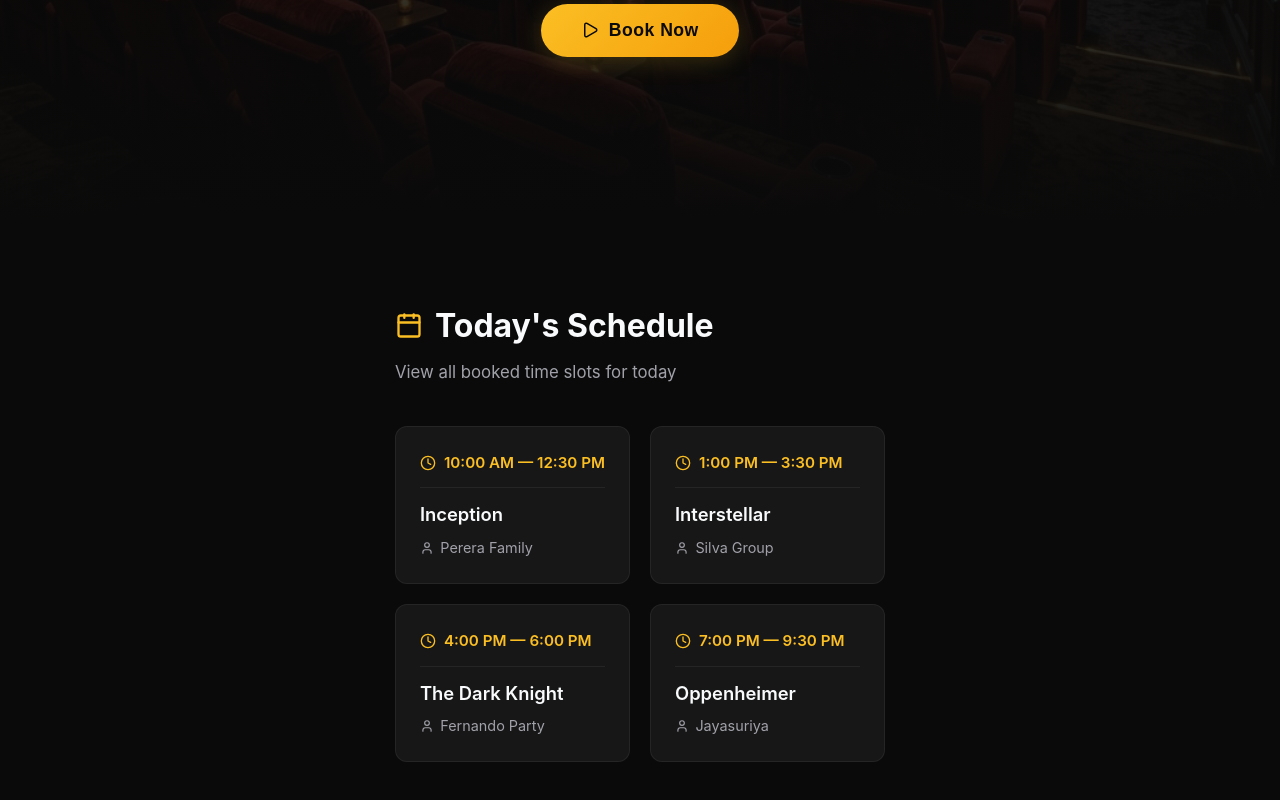
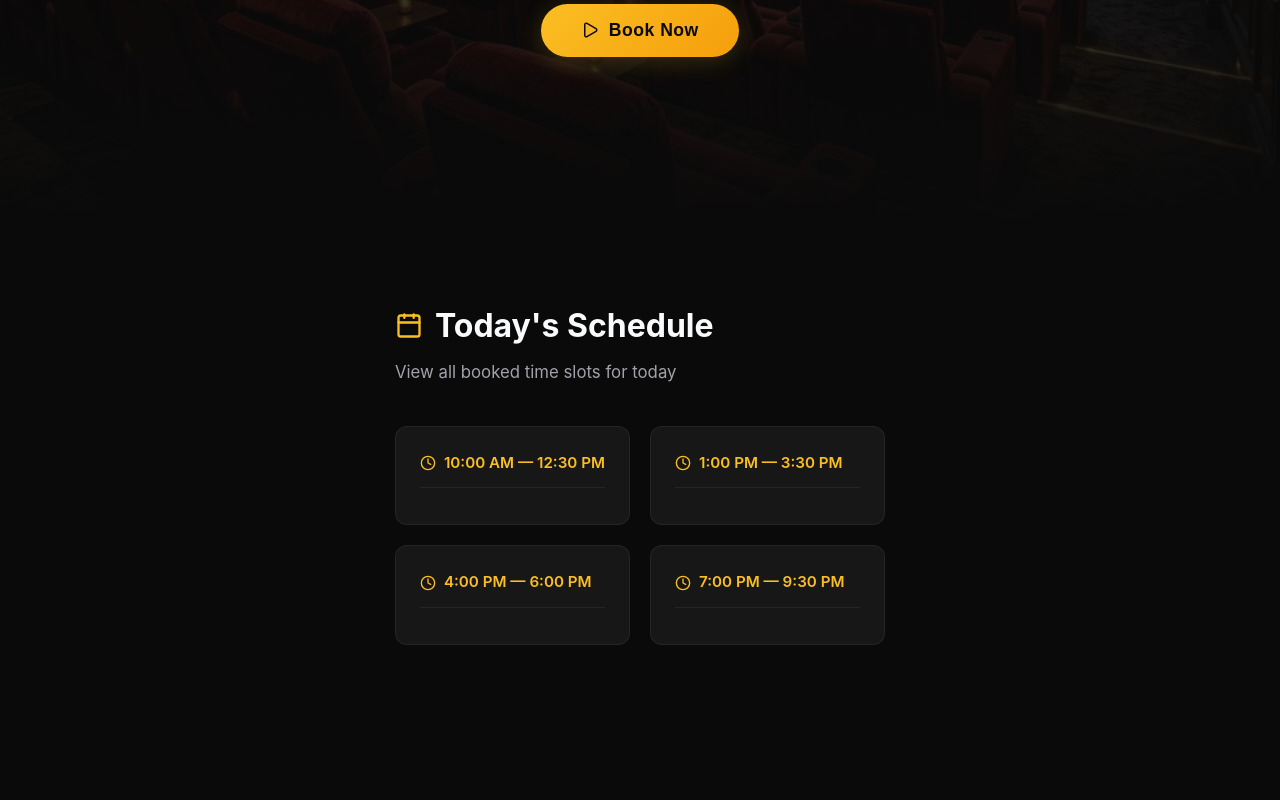
Before and after one commit to sakunakavinda/flicknest, a React (Vite) app: page / in a window 1280 px wide. Shown: the part 580-1380 px from the top of the page. After the commit the page ends 1305 px from the top, so only its background shows below. Built offline with nearby package versions, Linux system fonts and the light colour scheme.

Commit message:
feat: removed customer details from time cards

```diff
--- a/src/components/Availability.css
+++ b/src/components/Availability.css
@@ -4,9 +4,8 @@
   align-items: center;
   gap: 1rem;
   margin: 2rem 0;
+}
 
-
-}
 
 .status-badge {
   display: flex;
--- a/src/components/Schedule.jsx
+++ b/src/components/Schedule.jsx
@@ -40,13 +40,6 @@ const Schedule = () => {
               <Clock size={16} />
               <span>{booking.startTime} — {booking.endTime}</span>
             </div>
-            <div className="booking-details">
-              <h3 className="booking-movie">{booking.movie}</h3>
-              <div className="booking-customer">
-                <User size={14} />
-                <span>{booking.customerName}</span>
-              </div>
-            </div>
           </div>
         ))}
       </div>
```
